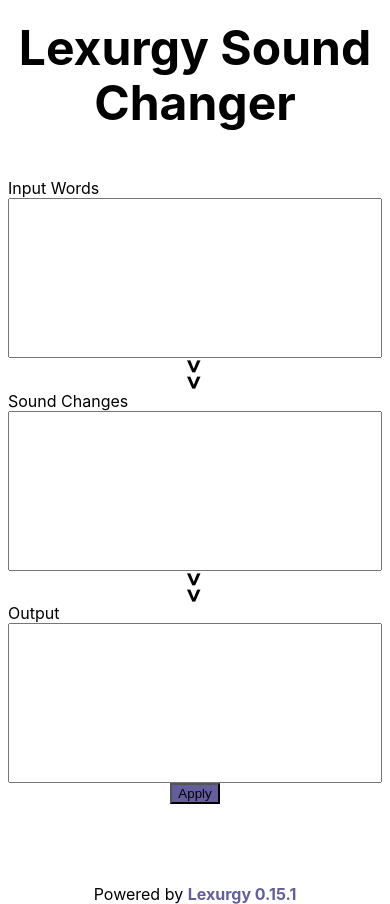
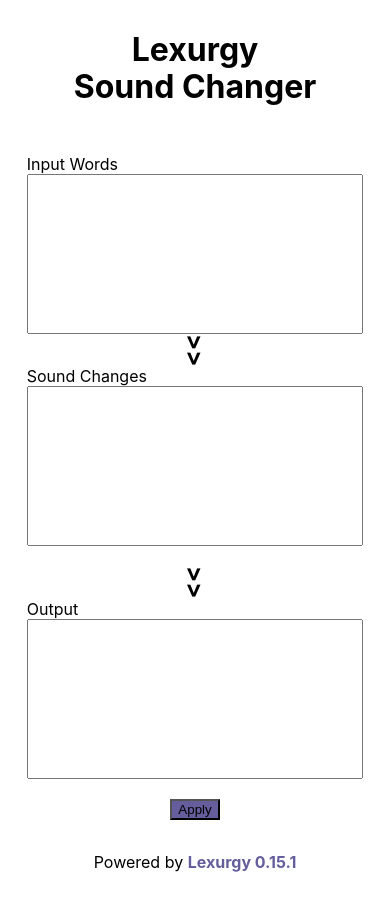
Before and after one commit to def-gthill/lexurgy-web, a Next.js app: page / in a window 390 px wide. After the commit the page ends 872 px from the top, so only its background shows below. Built offline with nearby package versions, Linux system fonts and the light colour scheme.

Commit message:
More responsive layout

```diff
--- a/components/editor.js
+++ b/components/editor.js
@@ -16,6 +16,7 @@ export default class Editor extends React.Component {
           value={this.props.value}
           onChange={this.props.handleChange}
           readOnly={!this.props.editable}
+          cols={1}
         />
       </div>
     )
--- a/pages/index.js
+++ b/pages/index.js
@@ -33,7 +33,7 @@ export default class Home extends React.Component {
 
         <main className={styles.main}>
           <h1 className={styles.title}>
-            Lexurgy Sound Changer
+            Lexurgy Sound&nbsp;Changer
           </h1>
 
           <div className={styles.grid}>
--- a/styles/Home.module.css
+++ b/styles/Home.module.css
@@ -1,15 +1,14 @@
 .container {
-  min-height: 100vh;
   padding: 0 0.5rem;
   display: flex;
   flex-direction: column;
   justify-content: center;
   align-items: center;
-  height: 100vh;
 }
 
 .main {
-  padding: 5rem 0;
+  width: 90%;
+  padding: 2rem 0;
   flex: 1;
   display: flex;
   flex-direction: column;
@@ -52,9 +51,11 @@
 /*}*/
 
 .grid {
+  width: 100%;
   display: flex;
   flex-direction: row;
-  max-width: 800px;
+  align-items: stretch;
+  max-width: 1000px;
   margin-top: 3rem;
 }
 
@@ -79,25 +80,28 @@
   text-align: center;
 }
 
-/*.inputContainer {*/
-/*  flex: 1 0 100px;*/
-/*}*/
+.inputContainer {
+  flex: 1 0 100px;
+}
 
-/*.changesContainer {*/
-/*  flex: 1 0 200px;*/
-/*}*/
+.changesContainer {
+  flex: 1 0 200px;
+}
 
-/*.outputContainer {*/
-/*  flex: 1 0 300px;*/
-/*}*/
+.outputContainer {
+  flex: 1 0 200px;
+}
 
 .apply {
   background: #645E9D;
 }
 
-@media (max-width: 600px) {
+@media (max-width: 700px) {
+  .title {
+    font-size: 2rem;
+  }
+
   .grid {
-    width: 100%;
     flex-direction: column;
   }
 
```
